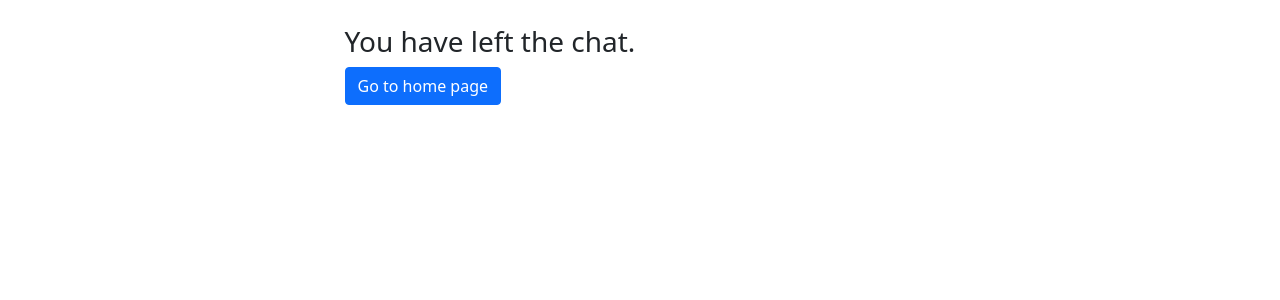
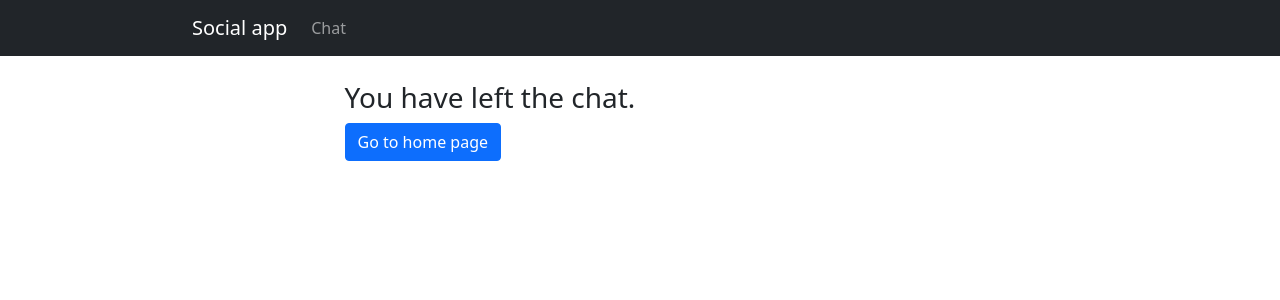
Before and after one commit to woozlic/messenger, a Django app: page /exit/ in a window 1280 px wide. Shown: the top 300 px of the page. Run offline with Django 3.2, Linux system fonts and the light colour scheme; some libraries are stand-ins or nearby versions.

Commit message:
add main css

```diff
--- a/chat/templates/chat/exit.html
+++ b/chat/templates/chat/exit.html
@@ -1,14 +1,14 @@
+{% extends 'base.html'%}
+
 {% load static %}
-<!DOCTYPE html>
-<html>
-<head>
-    <meta charset="utf-8"/>
-    <meta name="viewport" content="width=device-width, initial-scale=1">
-    <link href="https://cdn.jsdelivr.net/npm/bootstrap@5.1.3/dist/css/bootstrap.min.css" rel="stylesheet" integrity="sha384-1BmE4kWBq78iYhFldvKuhfTAU6auU8tT94WrHftjDbrCEXSU1oBoqyl2QvZ6jIW3" crossorigin="anonymous">
+
+{% block css %}
     <link rel="stylesheet" href="{% static 'chat/exit.css' %}">
-    <title>Exit</title>
-</head>
-<body>
+{% endblock %}
+
+{% block title %}Exit{% endblock %}
+
+{% block body %}
     <div class="container-fluid">
         <div class='row justify-content-center'>
             <div class='col-sm-3 col-md-12 col-lg-6'>
@@ -17,5 +17,4 @@
             </div>
         </div>
     </div>
-</body>
-</html>
+{% endblock %}
--- a/messenger/templates/main.html
+++ b/messenger/templates/main.html
@@ -2,7 +2,6 @@
 {% load static %}
 
 {% block css %}
-
 {% endblock %}
 
 {% block title %}Chat{% endblock %}
--- /dev/null
+++ b/static/main/css/main.css
@@ -0,0 +1,5 @@
+.top-navbar {
+    background-color: red;
+    padding-left: 15%;
+    padding-right: 15%;
+}
--- a/templates/base.html
+++ b/templates/base.html
@@ -6,6 +6,7 @@
         <meta name="viewport" content="width=device-width, initial-scale=1">
         {% block css %}
         {% endblock %}
+        <link rel="stylesheet" href="{% static 'main/css/main.css' %}">
         <link href="https://cdn.jsdelivr.net/npm/bootstrap@5.1.3/dist/css/bootstrap.min.css" rel="stylesheet" integrity="sha384-1BmE4kWBq78iYhFldvKuhfTAU6auU8tT94WrHftjDbrCEXSU1oBoqyl2QvZ6jIW3" crossorigin="anonymous">
         <title>{% block title %}{% endblock %}</title>
         {% block js %}{% endblock %}
--- a/templates/navbar.html
+++ b/templates/navbar.html
@@ -1,4 +1,4 @@
-<nav class="navbar navbar-dark bg-dark navbar-expand-lg px-3">
+<nav class="navbar navbar-dark bg-dark navbar-expand-lg top-navbar">
     <a class="navbar-brand" href="{% url 'index' %}">Social app</a>
     <button class="navbar-toggler" type="button" data-toggle="collapse" data-target="#navbarText" aria-controls="navbarText" aria-expanded="false" aria-label="Toggle navigation">
         <span class="navbar-toggler-icon"></span>
```
Also changed, not shown: manage.py (+7 -1 lines). Lines whose indentation alone changed are shown as unchanged.
